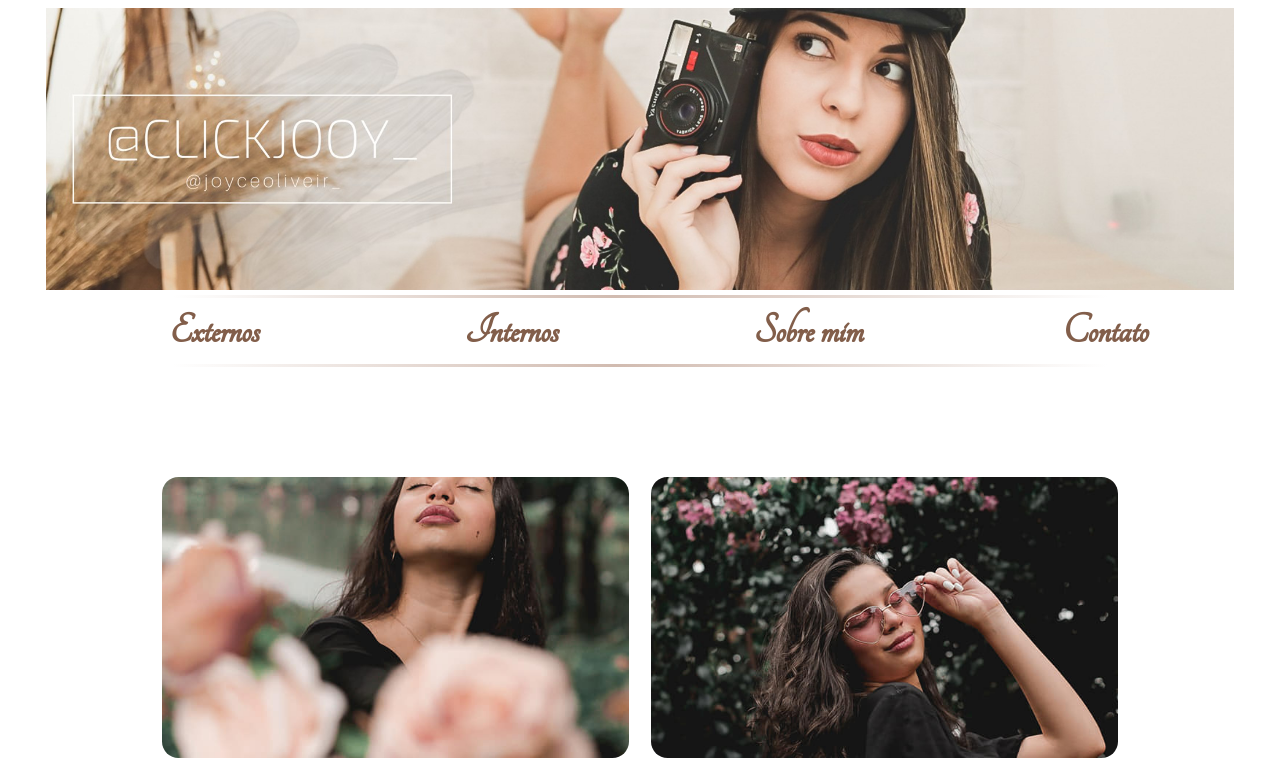
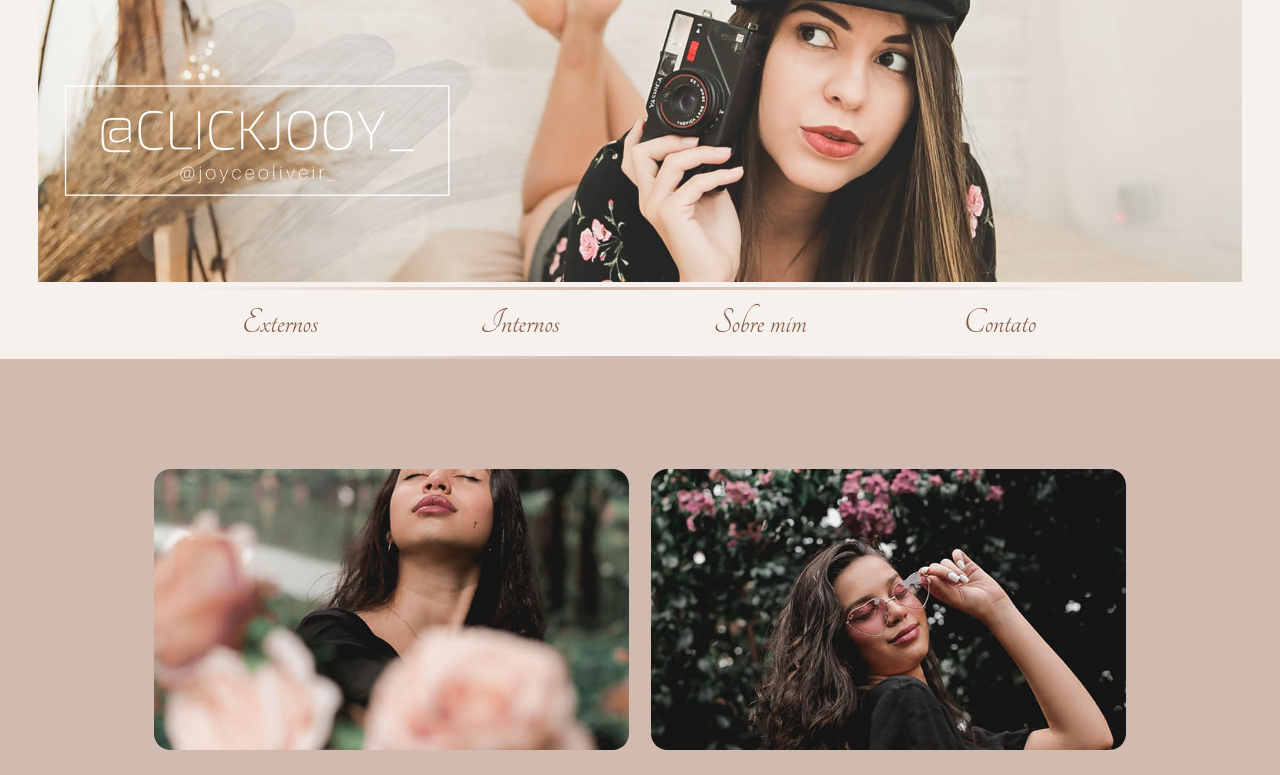
Before and after one commit to oFelipeGabriel/clickjoy-site, a Vue app: page / in a window 1280 px wide. Shown: the top 775 px of the page. Built offline with nearby package versions, Linux system fonts and the light colour scheme.

Commit message:
Refatorado menu

```diff
--- a/package.json
+++ b/package.json
@@ -9,6 +9,9 @@
     "start": "node server.js"
   },
   "dependencies": {
+    "@fortawesome/fontawesome-svg-core": "^1.2.34",
+    "@fortawesome/free-solid-svg-icons": "^5.15.2",
+    "@fortawesome/vue-fontawesome": "^2.0.2",
     "connect-history-api-fallback": "^1.6.0",
     "core-js": "^3.6.5",
     "express": "^4.17.1",
--- a/src/App.vue
+++ b/src/App.vue
@@ -1,10 +1,14 @@
 <template>
   <router-view />
 </template>
-<style>
+<style lang="scss">
+
   @import url('https://fonts.googleapis.com/css?family=Roboto');
   html { font-size: 22px; }
-  body { font-family: 'Roboto', sans-serif; }
+  body {
+    font-family: 'Roboto', sans-serif;
+    background: $clam;
+    margin: 0}
   a {
     color: #0094FF;
     text-decoration: none;
--- a/src/components/Gallery.vue
+++ b/src/components/Gallery.vue
@@ -24,9 +24,9 @@
         return require(`../${filename}`);
       },
     },
-    mounted(){
-      var w = window.innerWidth;
-      console.log("w", w)
+    mounted() {
+    const query = Object.assign({}, this.$route.query);
+    console.log("query", query)
     },
     computed:{
       isMobile(){
--- /dev/null
+++ b/src/components/Menu.vue
@@ -0,0 +1,107 @@
+<template>
+  <div class="menu" v-if="display">
+    <div class="gradient-border"></div>
+    <div class="list-menu">
+      <div class="close-menu" @click="toggleMenu">
+        <font-awesome-icon icon="times-circle" />
+      </div>
+      <ul>
+        <li @click="$router.replace({ path: '', query: { tag: 'Externo' }})">Externos</li>
+        <li>Internos</li>
+        <li>Sobre mim</li>
+        <li>Contato</li>
+      </ul>
+    </div>
+    <div class="gradient-border"></div>
+  </div>
+</template>
+
+<script>
+export default {
+  name: 'menuBar',
+  props: ['display'],
+  data() {
+    return {
+      showMenu: true
+    }
+  },
+  methods: {
+    toggleMenu() {
+      this.$emit('toggleMenu', !this.display)
+    }
+  }
+}
+</script>
+
+<style lang="scss" scoped>
+@import url('https://fonts.googleapis.com/css2?family=Tangerine');
+
+.close-menu{
+  display: none;
+}
+.menu .list-menu{
+  display: inline-flex;
+  list-style: none;
+  width:100%;
+}
+
+.menu .gradient-border{
+  background: linear-gradient(90deg, #f7f1ed 13%, rgba(209,187,176,1) 48%, #f7f1ed 87%);
+  height: 3px;
+  width: 100%;
+}
+.menu .list-menu ul{
+  display: flex;
+  list-style: none;
+  margin: 0 auto;
+  width: 75%;
+  padding-inline-start: 0;
+}
+.menu .list-menu li{
+  color: #825E4A;
+  padding: 0 1rem;
+  line-height: 3rem;
+  cursor: pointer;
+  flex: 1;
+  text-align: center;
+  font-weight: 500;
+  font-family: 'Tangerine';
+  font-size: 1.7rem;
+  transition: background-color .6s;
+}
+.menu .list-menu li:hover{
+  background-color: $clam;
+  color: #f7f1ed;
+}
+@media only screen and (max-width: 597px) {
+  .close-menu{
+    display: block;
+    font-size: 2rem;
+    color: #f7f1ed;
+    position: absolute;
+    top: 1rem;
+    right: 3rem;
+  }
+  .menu{
+    position: absolute;
+    top: 0;
+    width: 100%;
+    height: 100%;
+    position: fixed;
+    padding: 3rem 5%;
+    background-color: rgba(10,0,0,.7);
+    .gradient-border{
+      display: none;
+    }
+    .list-menu{
+      background-color: #f7f1ed;
+      width: 90%;
+      border-radius: 20px;
+    }
+  }
+  .menu .list-menu ul{
+    display: block;
+    padding: 0;
+  }
+}
+</style>
--- a/src/main.js
+++ b/src/main.js
@@ -1,8 +1,16 @@
 import Vue from 'vue'
 import App from './App.vue'
 import router from './router'
+import { library } from '@fortawesome/fontawesome-svg-core'
+import { faBars, faTimesCircle } from '@fortawesome/free-solid-svg-icons'
+import { FontAwesomeIcon } from '@fortawesome/vue-fontawesome'
 
 Vue.config.productionTip = false
+
+library.add(faBars)
+library.add(faTimesCircle)
+
+Vue.component('font-awesome-icon', FontAwesomeIcon)
 
 new Vue({
   router,
--- a/src/photos.json
+++ b/src/photos.json
@@ -2,81 +2,97 @@
     {
         "id": 1,
         "tipo": "Feminino",
+        "tag": "Externo",
         "src": "assets/images/01-01.jpg"
     },
     {
         "id": 2,
         "tipo": "Feminino",
+        "tag": "Externo",
         "src": "assets/images/01-02.jpg"
     },
     {
         "id": 3,
         "tipo": "Feminino",
+        "tag": "Externo",
         "src": "assets/images/01-03.jpg"
     },
     {
         "id": 4,
         "tipo": "Feminino",
+        "tag": "Externo",
         "src": "assets/images/01-04.jpg"
     },
     {
         "id": 5,
         "tipo": "Família",
+        "tag": "Interno",
         "src": "assets/images/02-01.jpg"
     },
     {
         "id": 6,
         "tipo": "Família",
+        "tag": "Interno",
         "src": "assets/images/02-02.jpg"
     },
     {
         "id": 7,
         "tipo": "Família",
+        "tag": "Interno",
         "src": "assets/images/02-03.jpg"
     },
     {
         "id": 8,
         "tipo": "Família",
+        "tag": "Interno",
         "src": "assets/images/02-04.jpg"
     },
     {
         "id": 9,
         "tipo": "Feminino",
+        "tag": "Interno",
         "src": "assets/images/03-01.jpg"
     },
     {
         "id": 10,
         "tipo": "Feminino",
+        "tag": "Interno",
         "src": "assets/images/03-02.jpg"
     },
     {
         "id": 11,
         "tipo": "Feminino",
+        "tag": "Interno",
         "src": "assets/images/03-03.jpg"
     },
     {
         "id": 12,
         "tipo": "Feminino",
+        "tag": "Interno",
         "src": "assets/images/03-04.jpg"
     },
     {
         "id": 13,
         "tipo": "Pessoal",
+        "tag": "Interno",
         "src": "assets/images/04-01.jpg"
     },
     {
         "id": 14,
         "tipo": "Pessoal",
+        "tag": "Interno",
         "src": "assets/images/04-02.jpg"
     },
     {
         "id": 15,
         "tipo": "Pessoal",
+        "tag": "Interno",
         "src": "assets/images/04-03.jpg"
     },
     {
         "id": 16,
         "tipo": "Pessoal",
+        "tag": "Interno",
         "src": "assets/images/04-04.jpg"
     }
 ]
--- a/src/views/Home.vue
+++ b/src/views/Home.vue
@@ -1,46 +1,56 @@
 <template>
   <div>
     <div class="header">
+      <div class="bars-icon">
+        <font-awesome-icon icon="bars" @click="toggleMenu(true)"/>
+      </div>
       <img src="../assets/header.jpg" alt="">
-      <div class="gradient-border"></div>
-      <div class="list-menu">
-        <ul>
-          <li>Externos</li>
-          <li>Internos</li>
-          <li>Sobre mim</li>
-          <li>Contato</li>
-        </ul>
-      </div>
-      <div class="gradient-border"></div>
+      <Menu :display="showMenu" @toggleMenu="toggleMenu"/>
     </div>
+
     <Gallery />
   </div>
 </template>
 <script>
 import Gallery from '@/components/Gallery.vue';
+import Menu from '@/components/Menu.vue';
 export default {
   name: 'home',
   components: {
     Gallery,
+    Menu
   },
+  data() {
+    return {
+      windowHeight: window.innerWidth,
+      showMenu: window.innerWidth>=595
+    }
+  },
+  methods: {
+    toggleMenu(display) {
+      this.showMenu = display;
+    },
+    onResize() {
+      this.windowHeight = window.innerWidth
+      this.showMenu = window.innerWidth>=595
+      this.toggleMenu(this.showMenu)
+    }
+  },
+  mounted() {
+    this.$nextTick(() => {
+      window.addEventListener('resize', this.onResize);
+    })
+  }
 };
 </script>
 
 <style lang="scss">
-/* Clam Shell
-#D1BBB0
-
-Rock
-#4C3730
-
-Roman Coffee
-#825E4A
-
-Nevada
-#576163 */
-  @import url('https://fonts.googleapis.com/css2?family=Tangerine');
+.bars-icon{
+  display: none;
+}
 .header{
   width: 100%;
+  background-color: #f7f1ed;
 }
 .header img{
   width: 94%;
@@ -48,44 +58,20 @@ Nevada
   margin: 0 3%;
   height: 22vw;
 }
-.header .list-menu{
-  display: inline-flex;
-  list-style: none;
-  width:100%;
-
-}
-.header .gradient-border{
-  background: linear-gradient(90deg, rgba(255,255,255,1) 13%, rgba(209,187,176,1) 48%, rgba(255,255,255,1) 87%);
-  height: 3px;
-  width: 100%;
-}
-.header .list-menu ul{
-  display: flex;
-  list-style: none;
-  margin: 0 auto;
-  /* border-top: 1px solid #D1BBB0;
-  border-bottom: 1px solid #D1BBB0; */
-  width: 94%;
-}
-.header .list-menu li{
-  color: #825E4A;
-  padding: 0 1rem;
-  line-height: 3rem;
-  cursor: pointer;
-  flex: 1;
-  text-align: center;
-  font-weight: bold;
-  font-family: 'Tangerine';
-  font-size: 2rem;
-}
-.header .list-menu li:hover{
-  background-color: $clam;
-  color: #f7f1ed;
-}
 @media only screen and (max-width: 600px) {
-  .header .list-menu ul{
+  .bars-icon{
     display: block;
-    padding: 0;
+    font-size: 1.6rem;
+    position: fixed;
+    opacity: .85;
+    background-color: $clam;
+    color: #f7f1ed;
+    padding: 5px;
+    border-radius: 5px;
+    border: 1px solid #f7f1ed;
+  }
+  .header img{
+    margin-top: 2rem;
   }
 }
 </style>
```
Also changed, not shown: src/styles/colors.scss (+12 -0 lines), 1 other file (tests, documents, lock files or other folders).
